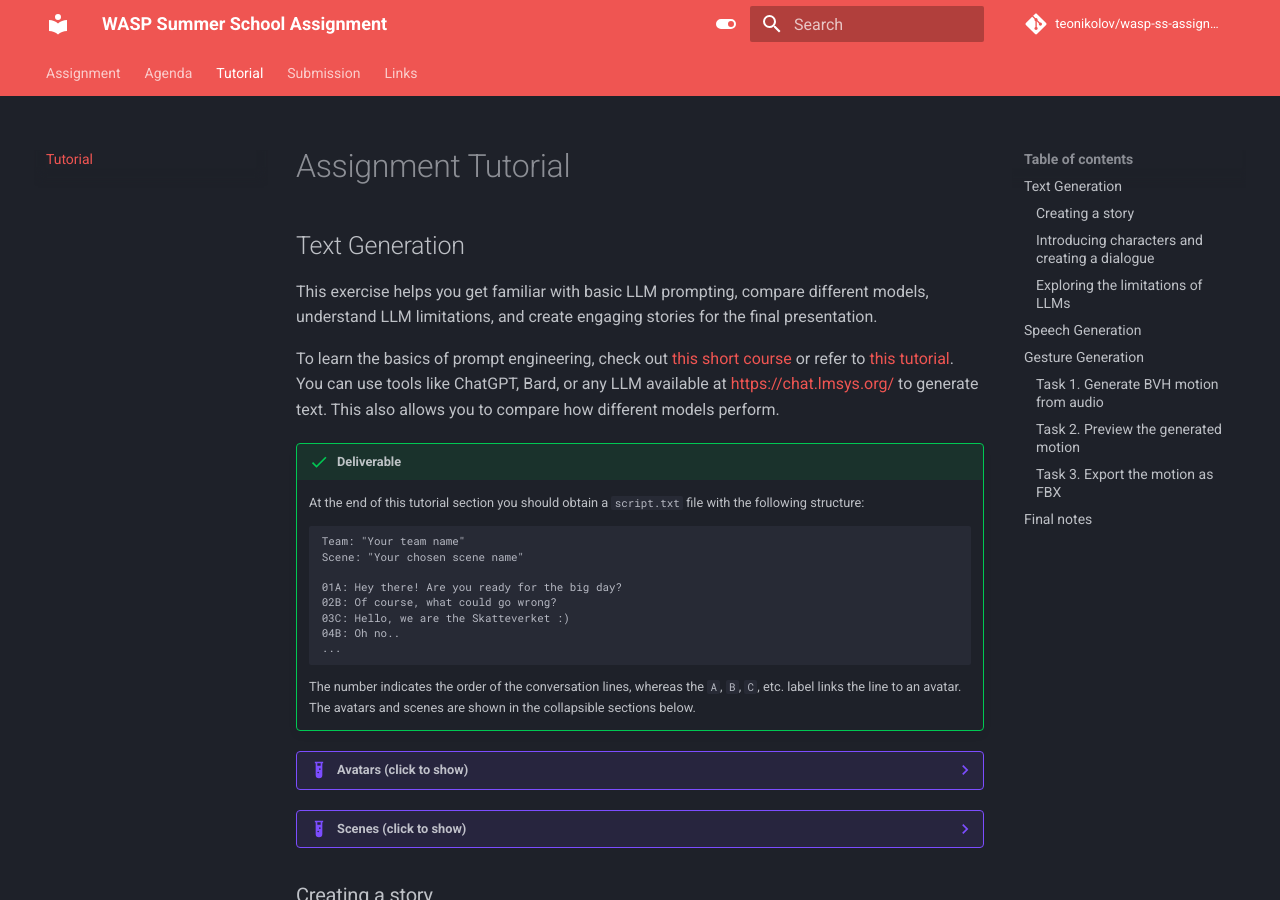
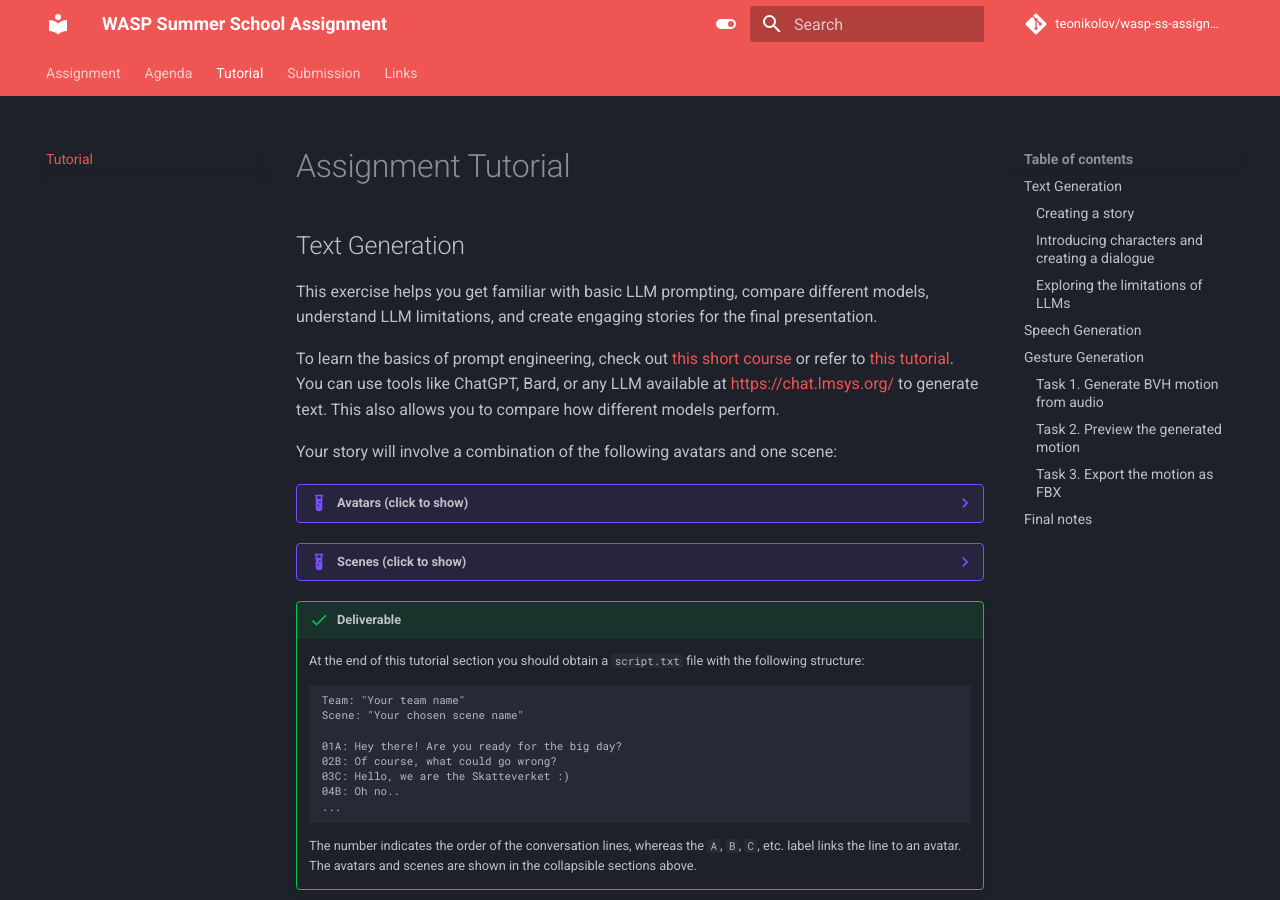
Before and after one commit to TeoNikolov/wasp-ss-assignment, an MkDocs documentation site: the page built from docs/tutorial.md, in a window 1280 px wide and 900 px high. Built offline with MkDocs 1.6.1 and Material for MkDocs 9.7.7, drawn with Linux system fonts in a browser that asks for light colours; comment, search, counter and statistics services are not loaded.

Commit message:
Update tutorial.md

````diff
--- a/docs/tutorial.md
+++ b/docs/tutorial.md
@@ -5,6 +5,16 @@
 This exercise helps you get familiar with basic LLM prompting, compare different models, understand LLM limitations, and create engaging stories for the final presentation.
 
 To learn the basics of prompt engineering, check out [this short course](https://learn.deeplearning.ai/login?redirect_course=chatgpt-prompt-eng) or refer to [this tutorial](https://www.promptingguide.ai/). You can use tools like ChatGPT, Bard, or any LLM available at [https://chat.lmsys.org/](https://chat.lmsys.org/) to generate text. This also allows you to compare how different models perform.
+
+Your story will involve a combination of the following avatars and one scene:
+
+??? example "Avatars (click to show)"
+
+    ![](./assets/images/avatars.png)
+
+??? example "Scenes (click to show)"
+
+    to do
 
 !!! success "Deliverable"
 
@@ -21,15 +31,7 @@ To learn the basics of prompt engineering, check out [this short course](https:/
     ...
     ```
 
-    The number indicates the order of the conversation lines, whereas the `A`, `B`, `C`, etc. label links the line to an avatar. The avatars and scenes are shown in the collapsible sections below.
-
-??? example "Avatars (click to show)"
-
-    ![](./assets/images/avatars.png)
-
-??? example "Scenes (click to show)"
-
-    to do
+    The number indicates the order of the conversation lines, whereas the `A`, `B`, `C`, etc. label links the line to an avatar. The avatars and scenes are shown in the collapsible sections above.
 
 ### Creating a story
 
````
